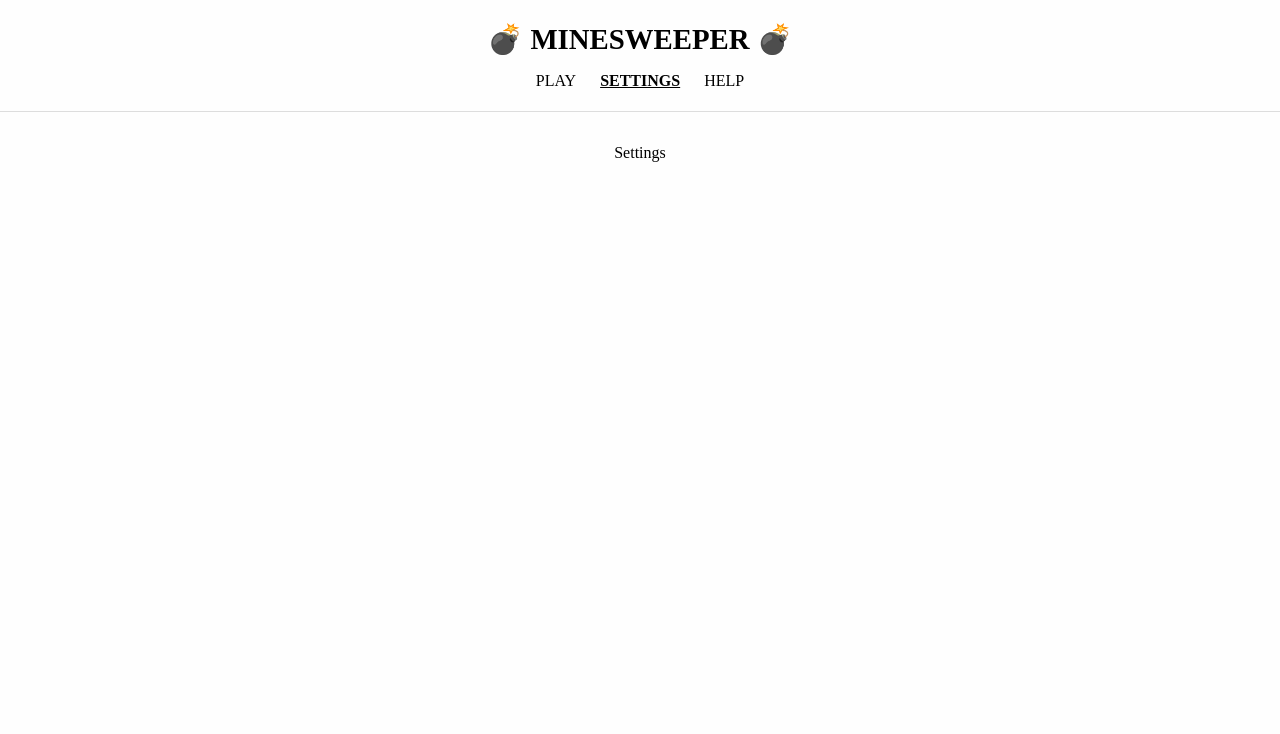
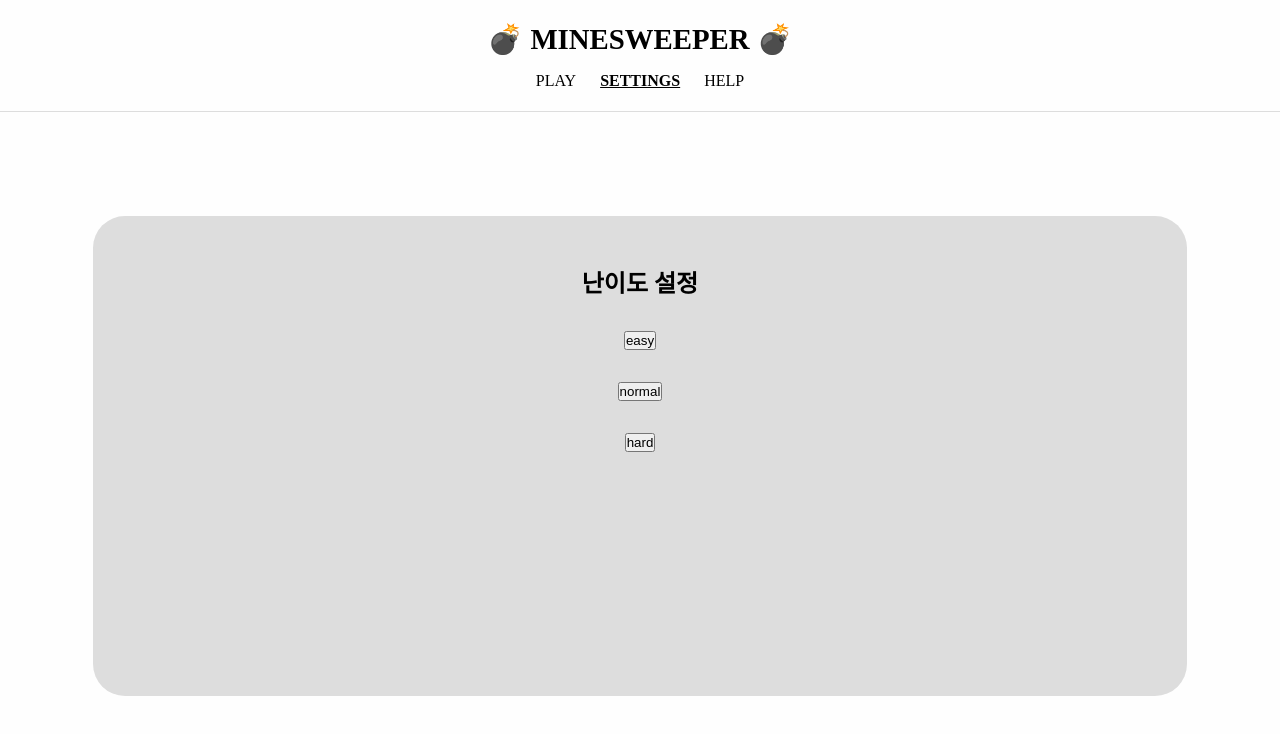
Before and after one commit to RoseJang2000/react-minesweeper-game, a React (Create React App) app: page /settings in a window 1280 px wide. Shown: the top 734 px of the page. Built offline with nearby package versions, Linux system fonts and the light colour scheme.

Commit message:
:sparkles: Feat : 난이도 변경 기능 추가

```diff
--- a/src/pages/help/HelpStyle.ts
+++ b/src/pages/help/HelpStyle.ts
@@ -1,7 +1,7 @@
 import styled from 'styled-components';
 
 const Wrapper = styled.div`
-  width: 70%;
+  width: 90%;
   margin: auto 0;
   padding: 3rem;
   display: flex;
@@ -18,7 +18,7 @@ const HelpContent = styled.ul`
   gap: 1rem;
 
   .content-title {
-    font-size: 1.7rem;
+    font-size: 1.5rem;
   }
   .content-desc {
     width: 100%;
--- a/src/pages/settings/Settings.tsx
+++ b/src/pages/settings/Settings.tsx
@@ -1,7 +1,86 @@
 import Layout from 'components/layout/Layout';
+import { useState } from 'react';
+import { useDispatch } from 'react-redux';
+import { gameSlice } from 'store/modules/game';
+import {
+  EASY_BOMBS,
+  EASY_COL,
+  EASY_ROW,
+  HARD_BOMBS,
+  HARD_COL,
+  HARD_ROW,
+  NORMAL_BOMBS,
+  NORMAL_COL,
+  NORMAL_ROW,
+} from 'utils/constants';
+import { SettingsWrapper } from './SettingsStyle';
+
+interface DifficultyOptions {
+  type: string;
+  rowSize: number;
+  colSize: number;
+  mines: number;
+}
 
 const Settings = () => {
-  return <Layout>Settings</Layout>;
+  const dispatch = useDispatch();
+  const { gameSetting } = gameSlice.actions;
+  const difficulty: DifficultyOptions[] = [
+    {
+      type: 'easy',
+      rowSize: EASY_ROW,
+      colSize: EASY_COL,
+      mines: EASY_BOMBS,
+    },
+    {
+      type: 'normal',
+      rowSize: NORMAL_ROW,
+      colSize: NORMAL_COL,
+      mines: NORMAL_BOMBS,
+    },
+    {
+      type: 'hard',
+      rowSize: HARD_ROW,
+      colSize: HARD_COL,
+      mines: HARD_BOMBS,
+    },
+  ];
+  const [currentDifficulty, setCurrentDifficulty] = useState<string>(
+    difficulty[0].type,
+  );
+
+  const handleGameSettings = (
+    rowSize: number,
+    colSize: number,
+    mines: number,
+  ) => {
+    dispatch(gameSetting({ rowSize, colSize, mines }));
+  };
+
+  const handleChangeDifficulty = (selectedOption: DifficultyOptions) => {
+    const { type, rowSize, colSize, mines } = selectedOption;
+    setCurrentDifficulty(type);
+    handleGameSettings(rowSize, colSize, mines);
+  };
+
+  return (
+    <Layout>
+      <SettingsWrapper>
+        <h1 className="content-title">난이도 설정</h1>
+        {difficulty.map((item) => (
+          <button
+            key={item.type}
+            className={currentDifficulty === item.type ? 'active' : ''}
+            onClick={() => {
+              handleChangeDifficulty(item);
+            }}
+          >
+            {item.type}
+          </button>
+        ))}
+      </SettingsWrapper>
+    </Layout>
+  );
 };
 
 export default Settings;
--- /dev/null
+++ b/src/pages/settings/SettingsStyle.ts
@@ -0,0 +1,12 @@
+import { Wrapper } from 'pages/help/HelpStyle';
+import styled from 'styled-components';
+
+const SettingsWrapper = styled(Wrapper)`
+  min-height: 30rem;
+  .content-title {
+    text-align: center;
+    font-size: 1.5rem;
+  }
+`;
+
+export { SettingsWrapper };
```
